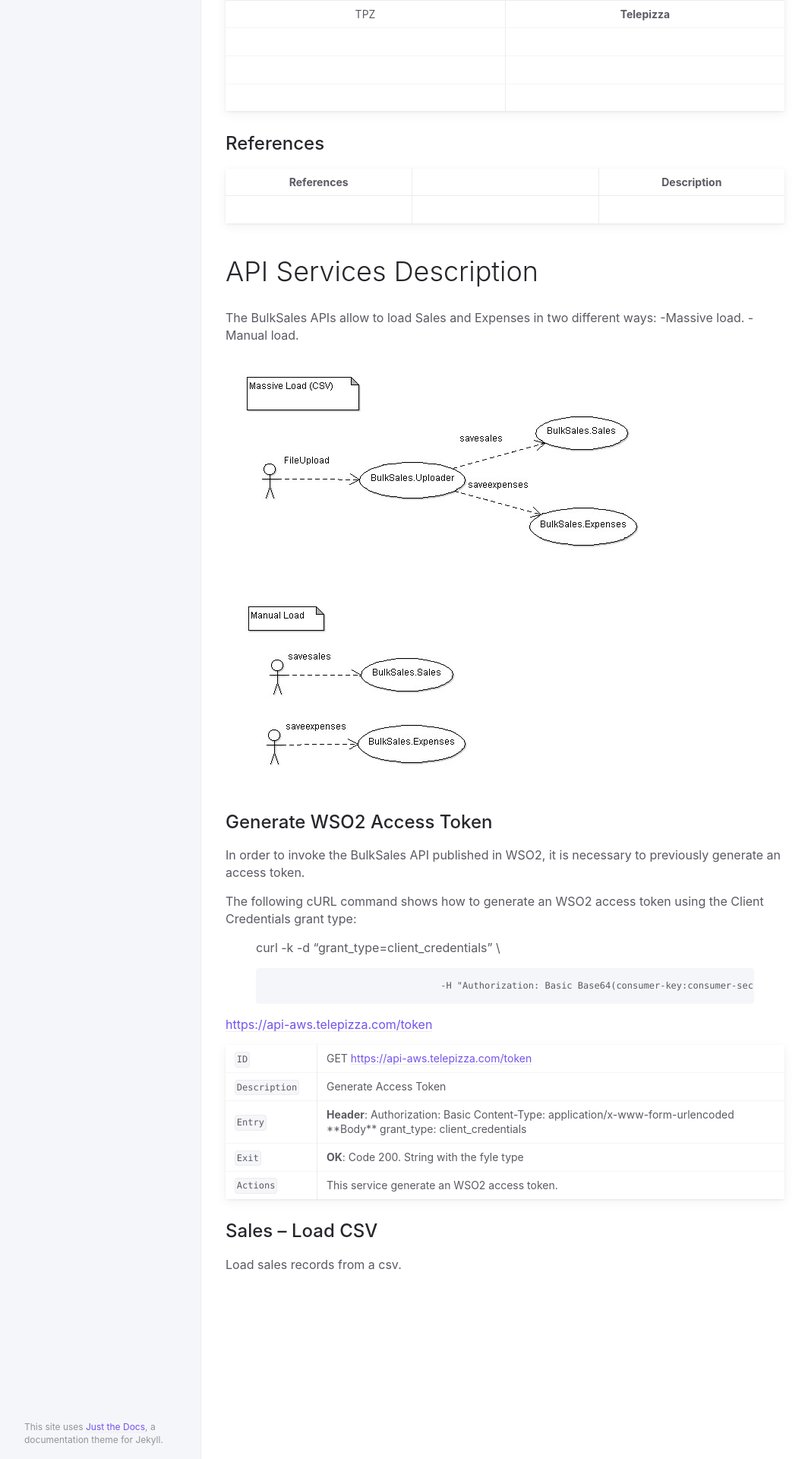
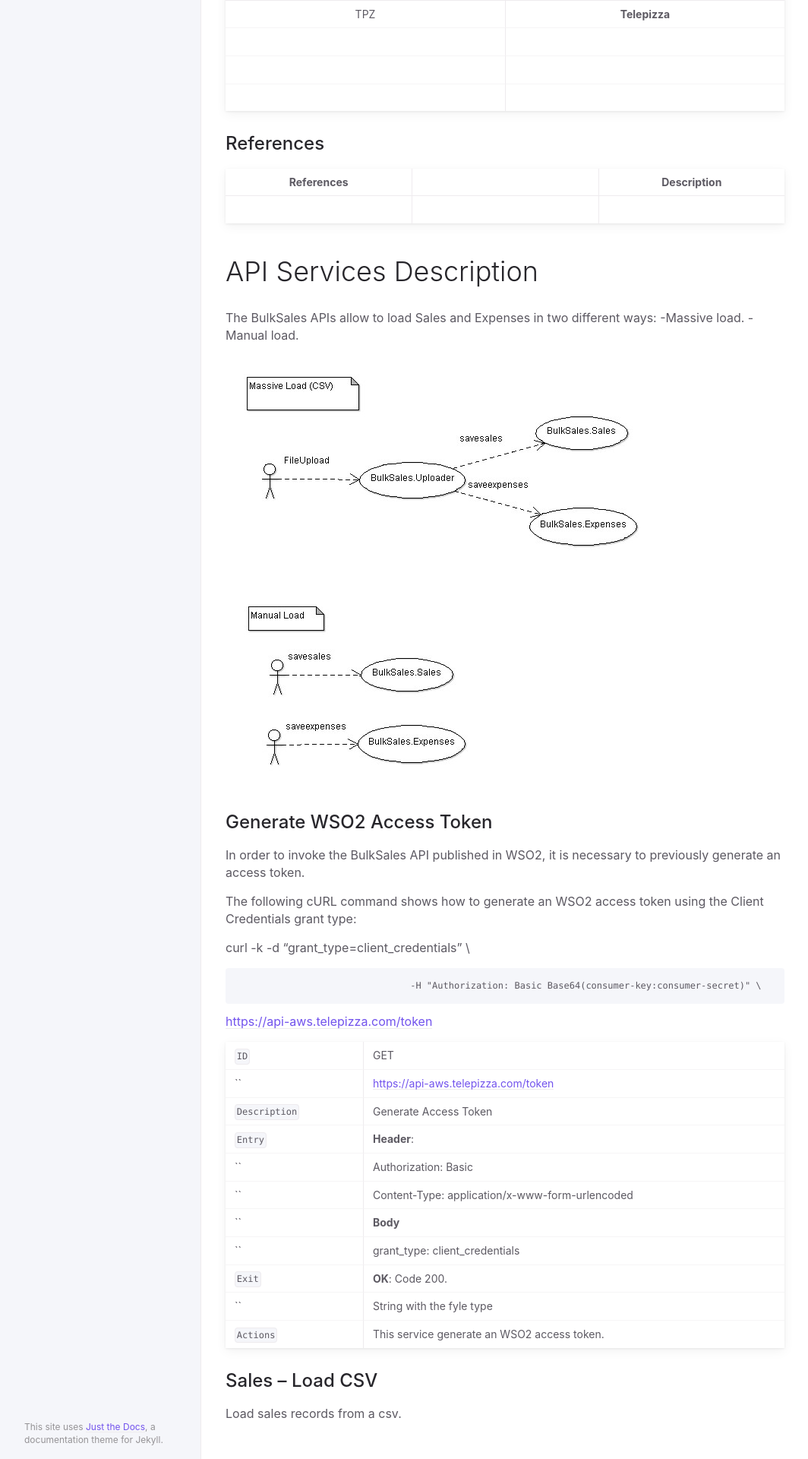
Before and after one commit to abeltranes/abeltranes.github.io, a Jekyll site: the page built from docs/API_Services_Bulksales_2.md, in a window 1280 px wide. Shown: the part 1133-3053 px from the top of the page at 76% size, without its empty margins (91-1155 px from the left). Built offline with Jekyll 4.4.1, drawn with Linux system fonts in a browser that asks for light colours.

```diff
--- a/docs/API_Services_Bulksales_2.md
+++ b/docs/API_Services_Bulksales_2.md
@@ -71,16 +71,22 @@ In order to invoke the BulkSales API published in WSO2, it is necessary to previ
 
 The following cURL command shows how to generate an WSO2 access token using the Client Credentials grant type:
 
-> curl -k -d "grant_type=client_credentials" \
->
->					-H "Authorization: Basic Base64(consumer-key:consumer-secret)" \
+ curl -k -d "grant_type=client_credentials" \
+
+					-H "Authorization: Basic Base64(consumer-key:consumer-secret)" \
 
 [https://api-aws.telepizza.com/token](https://api-aws.telepizza.com/token)
 
-`` ID `` | GET  [https://api-aws.telepizza.com/token](https://api-aws.telepizza.com/token)
+`` ID `` | GET
+``  `` | [https://api-aws.telepizza.com/token](https://api-aws.telepizza.com/token)
 `` Description `` | Generate Access Token
-`` Entry `` | **Header**:  Authorization: Basic <token>  Content-Type: application/x-www-form-urlencoded  **Body**  grant_type: client_credentials
-`` Exit `` | **OK**: Code 200.			String with the fyle type
+`` Entry `` | **Header**:
+``  `` | Authorization: Basic <token>
+``  `` | Content-Type: application/x-www-form-urlencoded
+``  `` | **Body**
+``  `` | grant_type: client_credentials
+`` Exit `` | **OK**: Code 200.
+``  `` | String with the fyle type
 `` Actions `` | This service generate an WSO2 access token.
 
 ## Sales – Load CSV
```
